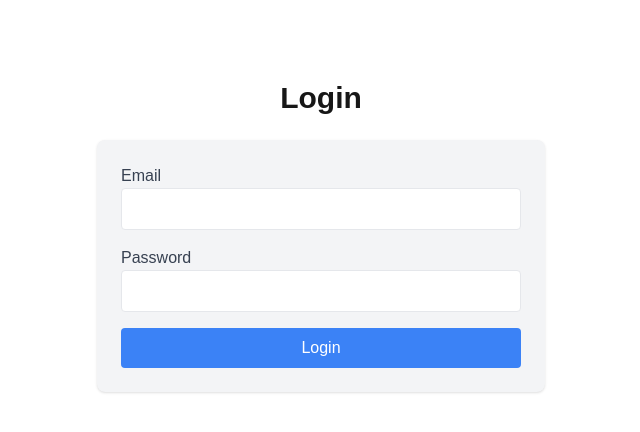
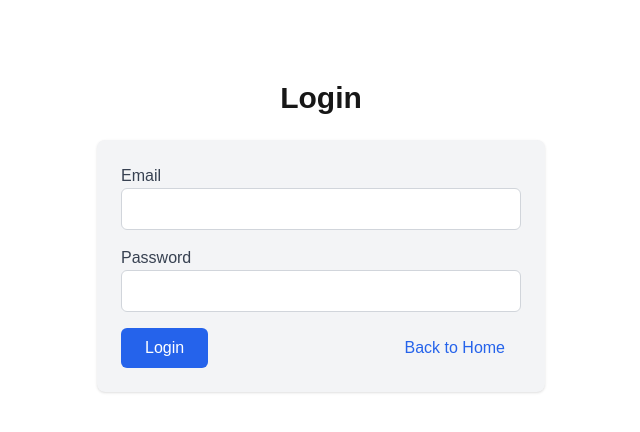
Before and after one commit to patsa14/miniproject, a Next.js app: page /login in a window 1280 px wide. Shown: the top 432 px of the page, without its empty margins (319-959 px from the left). Built offline with nearby package versions, Linux system fonts and the light colour scheme.

Commit message:
Add display user

```diff
--- a/app/api/login/route.js
+++ b/app/api/login/route.js
@@ -53,6 +53,7 @@ export async function POST(req) {
       { message: 'Login successful!', token, user },
       { status: 200 }
     );
+
   } catch (error) {
     console.error('Error during login:', error);
     return NextResponse.json(
--- a/app/login/page.tsx
+++ b/app/login/page.tsx
@@ -46,11 +46,12 @@ export default function Login() {
         setError('');
         console.log('Logged in user:', data.user);
 
-        // Optionally store the token in localStorage or sessionStorage
+        // Store token and username
         localStorage.setItem('token', data.token);
+        localStorage.setItem('username', data.user.name);  // Store the username
 
-        // Redirect to a protected page (e.g., admin page or homepage)
-        router.push('/dashboard'); // Change '/dashboard' to wherever you want the user to go after login
+        // Redirect to the homepage
+        router.push('/'); // Back to Home after login
       } else {
         setError(data.message || 'Login failed, please try again.');
         setSuccess('');
@@ -61,6 +62,11 @@ export default function Login() {
     } finally {
       setLoading(false); // Stop loading once the request is done
     }
+  };
+
+  // Handle back to home page
+  const handleBackToHome = () => {
+    router.push('/'); // Redirect to the homepage
   };
 
   return (
@@ -79,8 +85,8 @@ export default function Login() {
             type="email"
             value={email}
             onChange={(e) => setEmail(e.target.value)}
-            className="w-full px-4 py-2 border rounded"
             required
+            className="w-full px-4 py-2 border border-gray-300 rounded-md"
           />
         </div>
 
@@ -93,18 +99,27 @@ export default function Login() {
             type="password"
             value={password}
             onChange={(e) => setPassword(e.target.value)}
-            className="w-full px-4 py-2 border rounded"
             required
+            className="w-full px-4 py-2 border border-gray-300 rounded-md"
           />
         </div>
 
-        <button
-          type="submit"
-          className={`w-full px-4 py-2 bg-blue-500 text-white rounded hover:bg-blue-600 ${loading ? 'bg-blue-300 cursor-not-allowed' : ''}`}
-          disabled={loading} // Disable button while loading
-        >
-          {loading ? 'Logging in...' : 'Login'}
-        </button>
+        <div className="flex items-center justify-between">
+          <button
+            type="submit"
+            className="px-6 py-2 bg-blue-600 text-white rounded-md hover:bg-blue-700"
+            disabled={loading}
+          >
+            {loading ? 'Logging in...' : 'Login'}
+          </button>
+          <button
+            type="button"
+            onClick={handleBackToHome}
+            className="px-4 py-2 text-blue-600 hover:text-blue-800"
+          >
+            Back to Home
+          </button>
+        </div>
       </form>
     </div>
   );
--- a/app/page.tsx
+++ b/app/page.tsx
@@ -1,15 +1,37 @@
 'use client';
 
-import React, { useState } from "react";
+import React, { useState, useEffect } from "react";
 import Link from 'next/link';
+import { useRouter } from 'next/navigation';
 
 export default function Home() {
+  const [username, setUsername] = useState<string | null>(null);
+  const [loggedOut, setLoggedOut] = useState(false);
+  const router = useRouter();
   const [services] = useState([
     { id: 1, name: "Electrical System", img: "/images/elec.jpg" },
     { id: 2, name: "Water Supply System", img: "/images/water.jpg" },
     { id: 3, name: "Air Conditioning System", img: "/images/airr.jpg" },
     { id: 4, name: "Design and Drafting", img: "/images/design.jpg" },
   ]);
+
+  useEffect(() => {
+    // Retrieve the username from localStorage
+    const storedUsername = localStorage.getItem('username');
+    if (storedUsername) {
+      setUsername(storedUsername); // Set the username
+    }
+  }, []);
+
+  const handleLogout = () => {
+    // Clear localStorage on logout
+    localStorage.removeItem('token');
+    localStorage.removeItem('username');
+
+    // Update the state to reflect logout
+    setUsername(null);  // This will remove the username from the UI
+    setLoggedOut(true);  // Show logout message
+  };
 
   return (
     <div>
@@ -35,6 +57,8 @@ export default function Home() {
                {/* Sign In and Sign Up Buttons */}
                <li>
                 <div className="flex space-x-4">
+                  {!username ? (
+                    <>
                       <Link href="/login">
                         <button className="px-4 py-2 border bg-white border-gray-400 text-black rounded-md hover:bg-gray-100">
                           Sign in
@@ -46,12 +70,22 @@ export default function Home() {
                           Sign up
                         </button>
                       </Link>
+                    </>
+                  ) : (
+                    <button
+                      onClick={handleLogout}
+                      className="px-4 py-2 bg-red-800 text-white rounded-md hover:bg-red-700"
+                    >
+                      Logout
+                    </button>
+                  )}
                 </div>
               </li>
             </ul>
           </nav>
         </div>
       </header>
+
 
       {/* Hero Section */}
       <section
@@ -69,6 +103,28 @@ export default function Home() {
           </p>
         </div>
       </section>
+
+             {/* Display welcome message with a beautiful design */}
+      {username && (
+        <section id="welcome-message" className="py-12 bg-gradient-to-r from-sky-600 via-white-600 to-slate-600">
+          <div className="container mx-auto text-center text-white">
+            <h2 className="text-4xl font-extrabold mb-4">
+              Welcome back, <span className="text-black">{username}</span>!
+            </h2>
+            <p className="text-xl font-light">We are glad to have you back with us.</p>
+          </div>
+        </section>
+      )}
+
+      {/* Show logout message after logout */}
+      {loggedOut && (
+        <section id="logout-message" className="py-12 bg-gradient-to-r from-gray-500 via-gray-700 to-gray-500">
+          <div className="container mx-auto text-center text-white">
+            <h2 className="text-3xl font-bold mb-4">You have successfully logged out!</h2>
+            <p className="text-lg text-sky-300">We hope to see you again soon.♡</p>
+          </div>
+        </section>
+      )}
 
       {/* Services Section */}
       <section id="services" className="py-20 bg-slate-50">
--- a/package.json
+++ b/package.json
@@ -13,8 +13,9 @@
     "bcryptjs": "^2.4.3",
     "jsonwebtoken": "^9.0.2",
     "next": "15.0.3",
-    "react": "19.0.0-rc-66855b96-20241106",
-    "react-dom": "19.0.0-rc-66855b96-20241106"
+    "next-auth": "^4.24.10",
+    "react": "^18.3.1",
+    "react-dom": "^18.3.1"
   },
   "devDependencies": {
     "@types/node": "^20",
```
Also changed, not shown: app/admin/properties/page.js (line endings or trailing spaces), app/layout.tsx (line endings or trailing spaces), app/properties/page.js (line endings or trailing spaces), 2 other files (tests, documents, lock files or other folders). Lines whose indentation alone changed are shown as unchanged.
